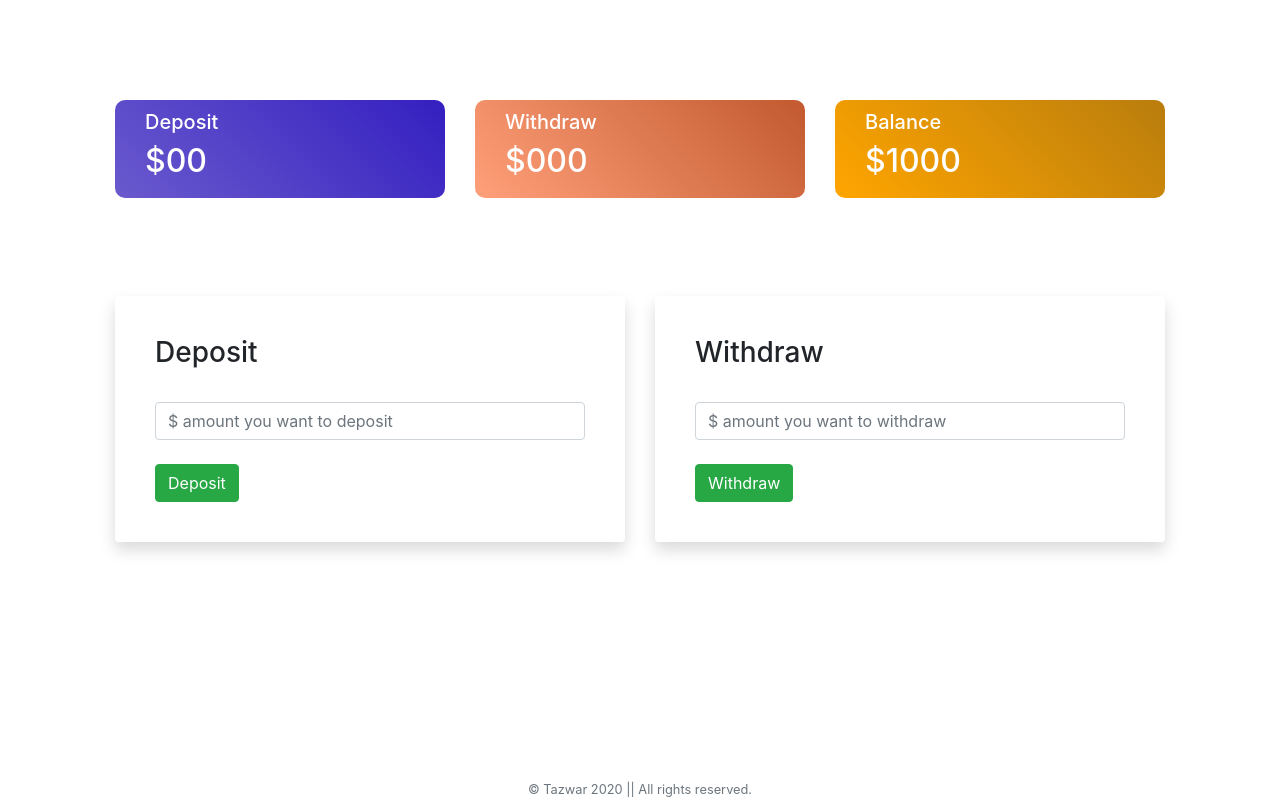
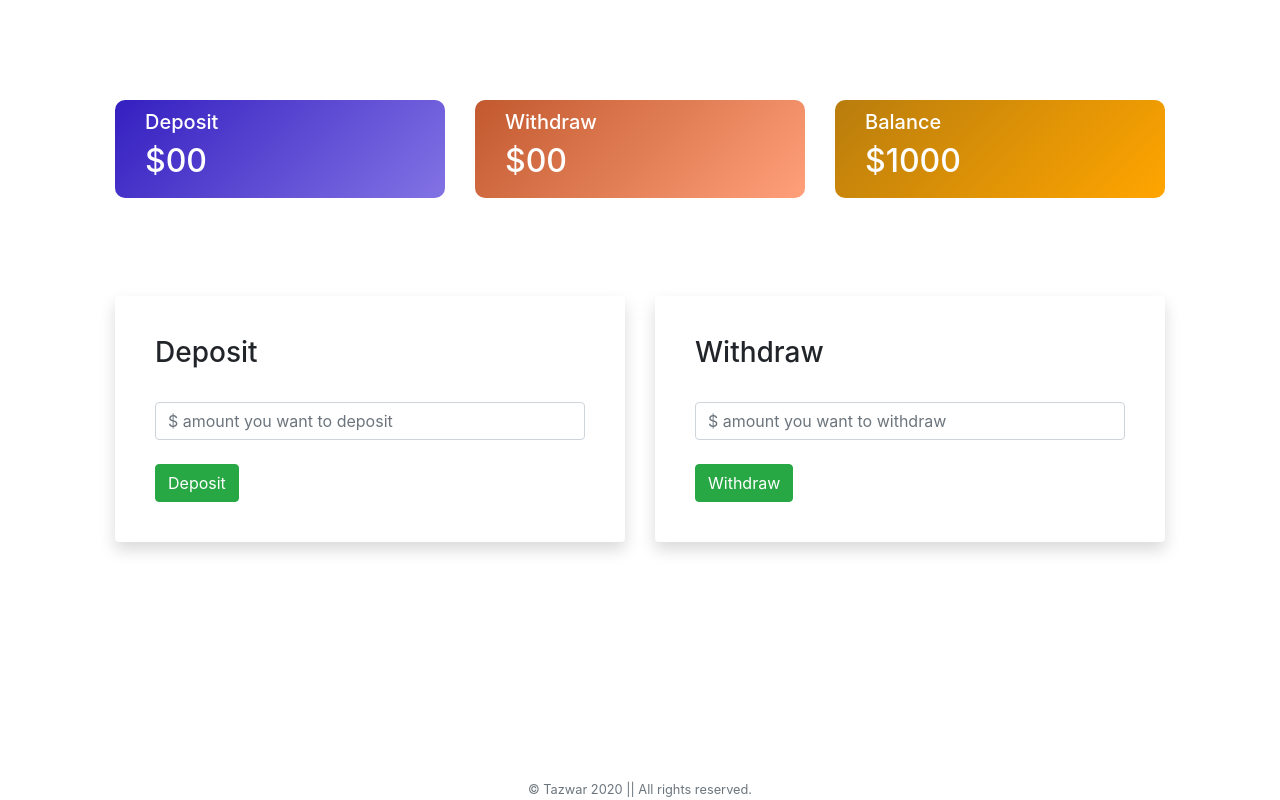
Before and after one commit to tazwar9t62/Pioneer-Bank, a plain HTML site: page index.html in a window 1280 px wide. Both pictures are taken after a click on the button "Enter". Drawn offline with nearby package versions, Linux system fonts and the light colour scheme.

Commit message:
Bug fixing

```diff
--- a/CSS/style.css
+++ b/CSS/style.css
@@ -15,15 +15,15 @@ body {
 }
 
 #deposit {
-  background-image: linear-gradient(45deg, slateblue, rgb(52, 31, 192));
+  background-image: linear-gradient(-45deg, rgb(130, 115, 228), rgb(52, 31, 192));
 }
 
 #withdraw {
-  background-image: linear-gradient(45deg, lightsalmon, rgb(194, 89, 47));
+  background-image: linear-gradient(-45deg, lightsalmon, rgb(194, 89, 47));
 }
 
 #balance {
-  background-image: linear-gradient(45deg, orange, rgb(185, 125, 13));
+  background-image: linear-gradient(-45deg, orange, rgb(185, 125, 13));
 }
 
 #deposit,
--- a/index.html
+++ b/index.html
@@ -48,7 +48,7 @@
             <div class="col-md-4">
                 <div id="withdraw" class="d-block">
                     <h5>Withdraw</h5>
-                    <h2>&#36;<span id="currentWithdraw">000</span></h2>
+                    <h2>&#36;<span id="currentWithdraw">00</span></h2>
                 </div>
             </div>
             <div class="col-md-4">
@@ -113,7 +113,7 @@
             const depositInputValue = document.getElementById("depositValue").value;
             const depositInput = parseFloat(depositInputValue);
             //Showing the value in Total Deposit
-            updateSpanText("currentDeposit", depositInput);
+            updateSpanText("currentDeposit", depositInput); //Calling the updateSpanText function
             document.getElementById("depositValue").value = ""; //To empty deposit input
             //Showing the value in Total Balance
             updateSpanText("currentBalance", depositInput);
```
